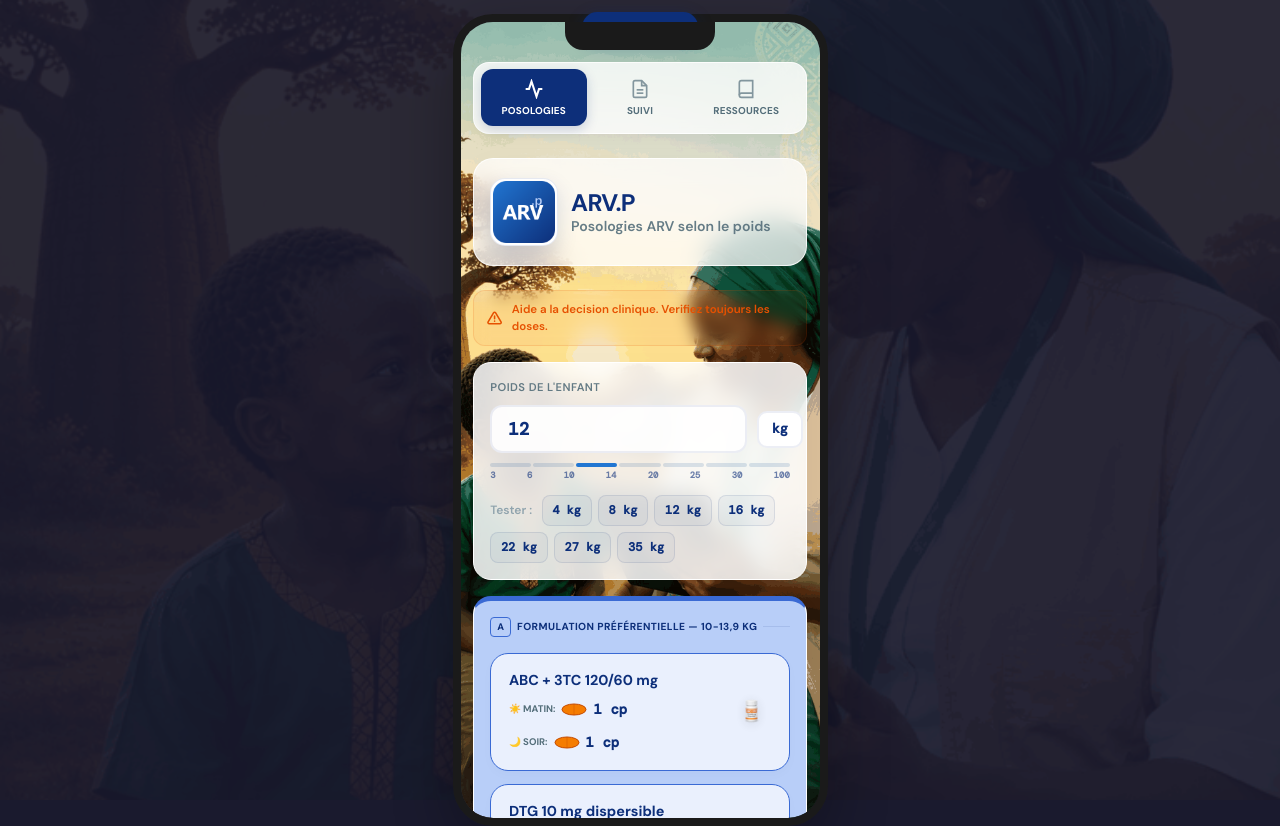
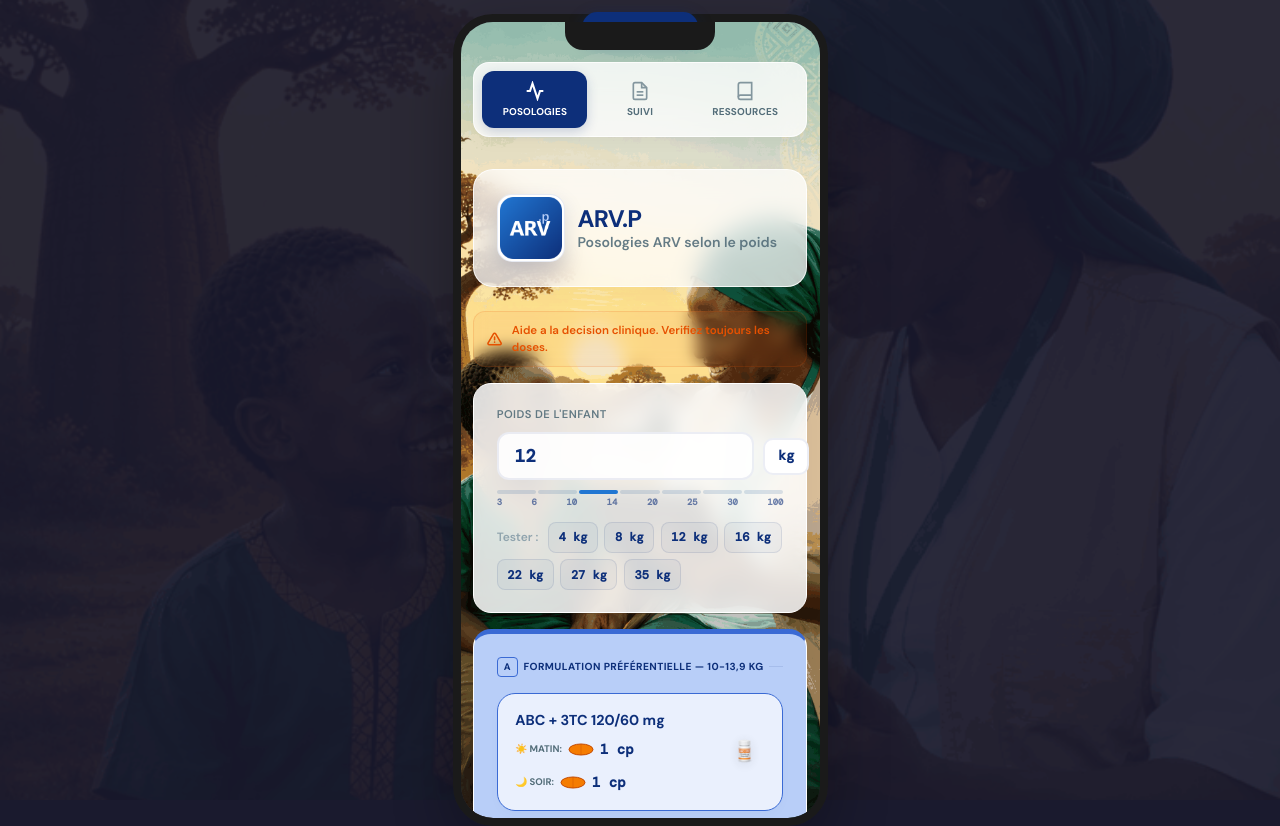
Before and after one commit to bobsnarimix4-cell/ARVP, a plain HTML site: page www/preview.html in a window 1280 px wide. Drawn offline with nearby package versions, Linux system fonts and the light colour scheme.

Commit message:
Add adaptive layout media queries for tablets and large screens

```diff
--- a/gh-pages/update.json
+++ b/gh-pages/update.json
@@ -1,9 +1,9 @@
 {
   "version": "5000.30",
-  "versionCode": 1795295849835,
-  "sha256": "7a64796668c2e6a362713ad4824c62ca4cf90243c841a76506ac2a83bc269020",
+  "versionCode": 1795296128855,
+  "sha256": "e1fed6e63d5756325e2757c9651dc8df60b8279f7d912f961001061324d79084",
   "url": "https://bobsnarimix4-cell.github.io/ARVP/gh-pages/index.html.enc",
   "minAppVersion": "1.0",
-  "releaseDate": "2026-11-21T21:17:29.835Z",
+  "releaseDate": "2026-11-21T21:22:08.855Z",
   "releaseNotes": "Mise à jour automatique des données cliniques et du contenu."
 }
--- a/www/css/styles.css
+++ b/www/css/styles.css
@@ -368,3 +368,24 @@ tr.hl td{background:rgba(13,47,122,0.08);font-weight:700;color:#000}
   .arv-card .dose-lbl{color:#546e7a}
   .arv-card .dchip{background:rgba(255,255,255,0.55);border-color:rgba(0,0,0,0.06)}
 }
+
+@media (min-width: 768px) {
+  #app {
+    max-width: 740px;
+    padding-top: max(1.5rem, env(safe-area-inset-top));
+    padding-left: max(1.5rem, env(safe-area-inset-left));
+    padding-right: max(1.5rem, env(safe-area-inset-right));
+  }
+  .header { padding: 1.5rem 1.4rem; }
+  .card { padding: 1.4rem; }
+  .nav-tabs { padding: 0.5rem; margin-bottom: 2rem; }
+}
+
+@media (min-width: 1024px) {
+  #app {
+    max-width: 860px;
+    padding-top: max(2rem, env(safe-area-inset-top));
+    padding-left: max(2rem, env(safe-area-inset-left));
+    padding-right: max(2rem, env(safe-area-inset-right));
+  }
+}
```
Also changed, not shown: 2 other files.
